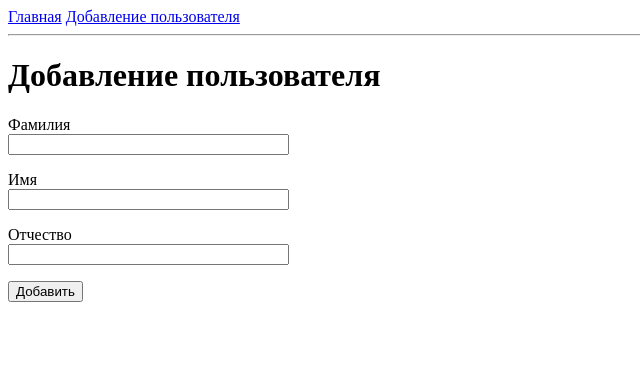
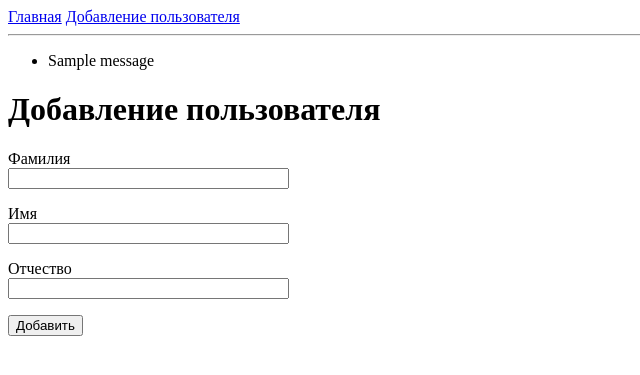
Before and after one commit to Sanchows/test-task, a Flask app: page /add in a window 1280 px wide. Shown: the top 375 px of the page, without its empty margins (0-640 px from the left). Run offline with Flask 2, Linux system fonts and the light colour scheme; one stand-in notice (Sample message) is shown.

Commit message:
message about succesfully user added

```diff
--- a/app/routes.py
+++ b/app/routes.py
@@ -2,7 +2,7 @@
 
 from app import app
 
-from flask import Flask, render_template, redirect, url_for
+from flask import Flask, render_template, flash, redirect, url_for
 
 from app.forms import AddForm
 
@@ -20,6 +20,8 @@ def add_user():
         first_name = form.first_name.data
         last_name = form.last_name.data
 
+        flash(f'Добавлен пользователь: "{surname} {first_name} {last_name}"')
+
         return redirect(url_for('index'))
 
     return render_template('add.html', title='Добавление пользователя', form=form)
--- a/app/templates/base.html
+++ b/app/templates/base.html
@@ -8,6 +8,15 @@
             <a href="{{ url_for('add_user') }}">Добавление пользователя</a>
         </div>
         <hr>
+        {% with messages = get_flashed_messages() %}
+        {% if messages %}
+            <ul>
+                {% for message in messages %}
+                    <li>{{ message }}</li>
+                {% endfor %}
+            </ul>
+        {% endif %}
+        {% endwith %}
         {% block content %}{% endblock %}
     </body>
 </html>
```
